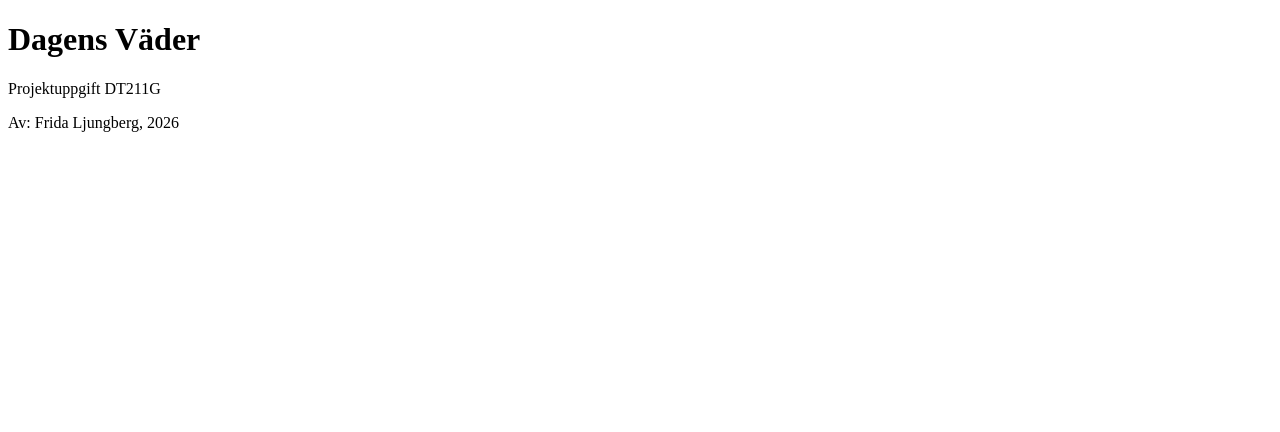
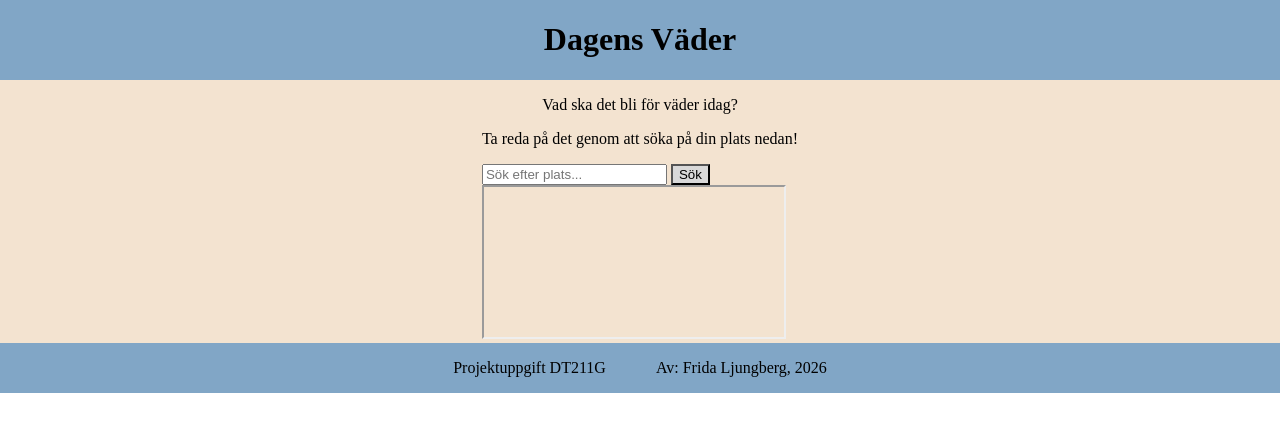
Before and after one commit to FridaLjg/projektarbete_DT211G, a website built with Vite: page index.html in a window 1280 px wide. Built offline with nearby package versions, Linux system fonts and the light colour scheme.

Commit message:
Lagt till lite färger och styling

```diff
--- a/index.html
+++ b/index.html
@@ -1,22 +1,37 @@
 <!doctype html>
 <html lang="sv">
+
 <head>
   <meta charset="UTF-8" />
   <meta name="viewport" content="width=device-width, initial-scale=1.0" />
   <title>Dagens väder</title>
   <link rel="stylesheet" href="/src/css/main.scss">
 </head>
+
 <body>
+  <!--Header-->
   <header>
     <h1>Dagens Väder</h1>
   </header>
 
+  <!--Main-->
   <main>
     <section>
+      <p>Vad ska det bli för väder idag?</p>
+      <p>Ta reda på det genom att söka på din plats nedan!</p>
 
+      <!--Sökfält-->
+      <div class="search-box">
+        <input type="text" id="search" placeholder="Sök efter plats...">
+
+        <button id="search-button">Sök</button>
+      </div>
+
+      <iframe id="map"></iframe>
     </section>
   </main>
 
+  <!--Footer-->
   <footer>
     <p>Projektuppgift DT211G</p>
     <p>Av: Frida Ljungberg, 2026</p>
@@ -24,4 +39,5 @@
 
   <script type="module" src="/src/js/main.js"></script>
 </body>
+
 </html>
--- a/src/css/_base.scss
+++ b/src/css/_base.scss
@@ -0,0 +1,32 @@
+/*"mixins"*/
+@mixin flex-center() {
+    display: flex;
+    justify-content: center;
+    align-items: center;
+}
+
+body {
+    margin: 0 auto;
+
+    .container {
+        width: 100%;
+    }
+}
+
+header {
+    @include flex-center();
+}
+
+main {
+    @include flex-center();
+
+    p {
+        text-align: center;
+    }
+
+}
+
+footer {
+    @include flex-center();
+    gap: 50px;
+}
--- a/src/css/_colors.scss
+++ b/src/css/_colors.scss
@@ -0,0 +1,21 @@
+/*Variabler för ljust tema*/
+$headerfooter-color: #81a6c6;
+$background-color: #f3e3d0;
+$button-color: #d9d9d9;
+$white: #ffff;
+
+header {
+    background-color: $headerfooter-color;
+}
+
+main {
+    background-color: $background-color;
+
+    button {
+        background-color: $button-color;
+    }
+}
+
+footer {
+    background-color: $headerfooter-color;
+}
```
Lines whose indentation alone changed are shown as unchanged.
